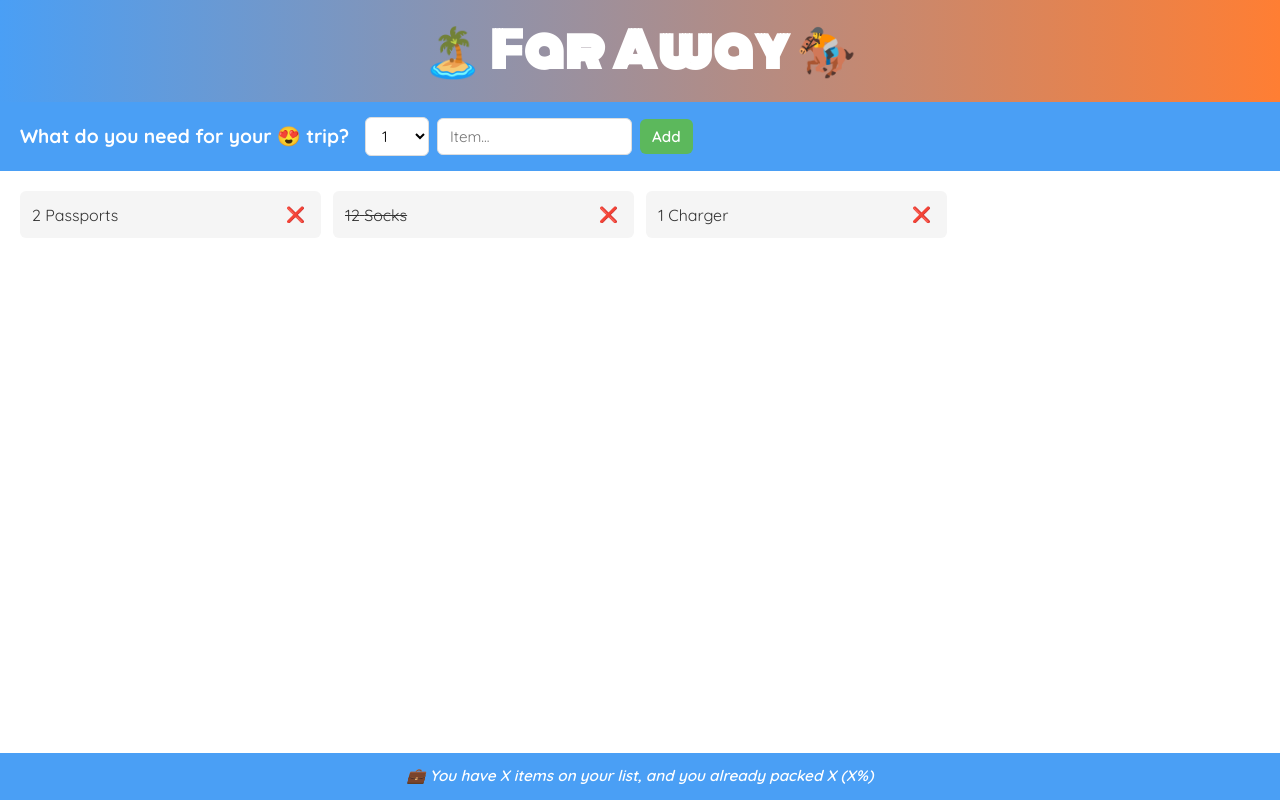
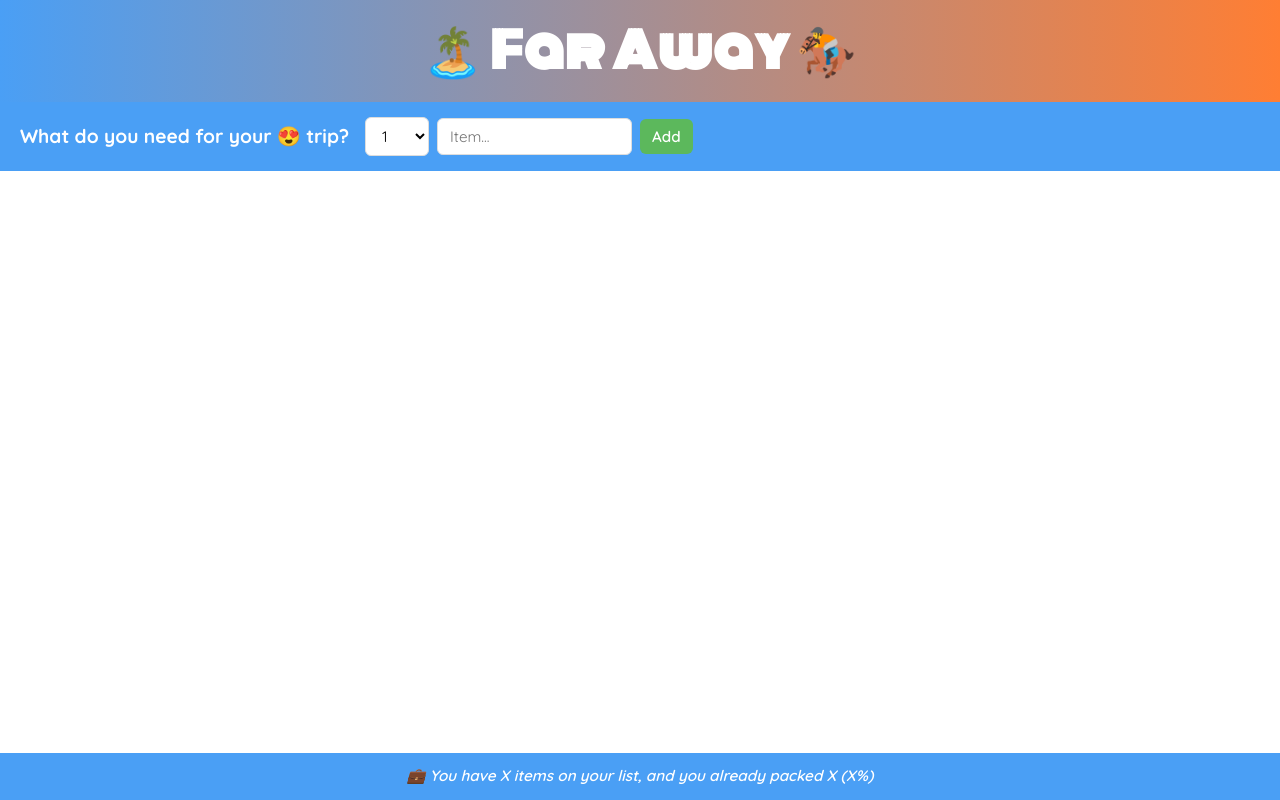
Before and after one commit to Priyanshubelwal17/Far-Away, a React (Create React App) app: page / in a window 1280 px wide. Built offline with nearby package versions, Linux system fonts and the light colour scheme.

Commit message:
Learn Lifting state up

```diff
--- a/src/App.js
+++ b/src/App.js
@@ -7,11 +7,16 @@ const initialItems = [
 ];
 
 export default function App() {
+  const [items, setItems] = useState([]);
+  function handleAddItems(item) {
+    setItems((items) => [...items, item]);
+  }
+
   return (
     <div className="app">
       <Logo />
-      <Form />
-      <PackingList />
+      <Form addItems={handleAddItems} />
+      <PackingList items={items} />
       <Stats />
     </div>
   );
@@ -21,13 +26,16 @@ function Logo() {
   return <h1>🏝️ Far Away 🏇</h1>;
 }
 
-function Form() {
+function Form({ addItems }) {
   const [description, setDescription] = useState("");
   const [quantity, setQuantity] = useState(1);
+
   function handleSubmit(e) {
     e.preventDefault();
     const newItem = { description, quantity, packed: false, id: Date.now() };
     console.log(newItem);
+
+    addItems(newItem);
 
     setDescription("");
     setQuantity(1);
@@ -62,11 +70,11 @@ function Form() {
   );
 }
 
-function PackingList() {
+function PackingList({ items }) {
   return (
     <div className="list">
       <ul>
-        {initialItems.map((item, i) => (
+        {items.map((item, i) => (
           <Item item={item} key={item.id} />
         ))}
       </ul>
```
